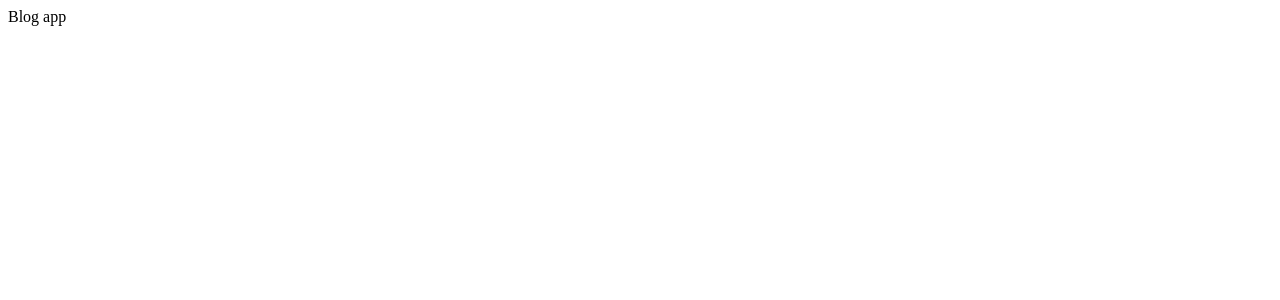
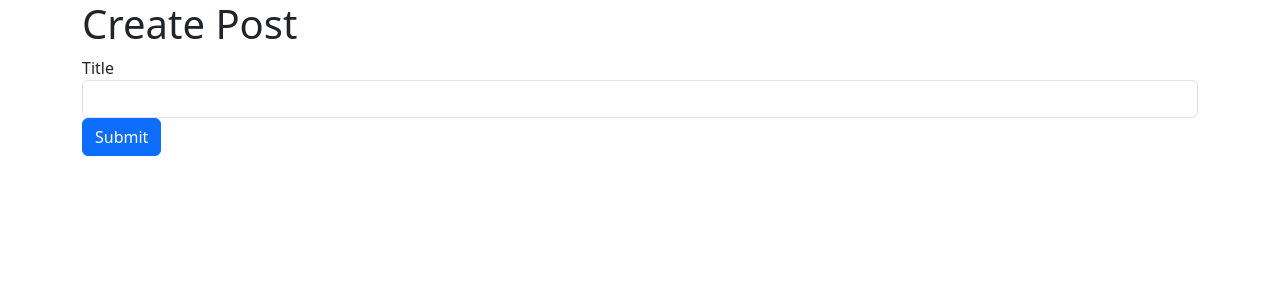
Before and after one commit to Vitali177/blog-app, a React (Create React App) app in the folder client/: page / in a window 1280 px wide. Shown: the top 300 px of the page. Built offline with nearby package versions, Linux system fonts and the light colour scheme.

Commit message:
building post submission

```diff
--- a/client/public/index.html
+++ b/client/public/index.html
@@ -1,20 +1,23 @@
 <!DOCTYPE html>
 <html lang="en">
+
 <head>
   <meta charset="utf-8" />
   <link rel="icon" href="%PUBLIC_URL%/favicon.ico" />
   <meta name="viewport" content="width=device-width, initial-scale=1" />
   <meta name="theme-color" content="#000000" />
-    <meta
-      name="description"
-      content="Web site created using create-react-app"
-    />
+  <meta name="description" content="Web site created using create-react-app" />
   <link rel="apple-touch-icon" href="%PUBLIC_URL%/logo192.png" />
   <!--
       manifest.json provides metadata used when your web app is installed on a
       user's mobile device or desktop. See https://developers.google.com/web/fundamentals/web-app-manifest/
     -->
   <link rel="manifest" href="%PUBLIC_URL%/manifest.json" />
+  <link href="https://cdn.jsdelivr.net/npm/bootstrap@5.3.0-alpha3/dist/css/bootstrap.min.css" rel="stylesheet"
+    integrity="sha384-KK94CHFLLe+nY2dmCWGMq91rCGa5gtU4mk92HdvYe+M/SXH301p5ILy+dN9+nJOZ" crossorigin="anonymous">
+  <script src="https://cdn.jsdelivr.net/npm/bootstrap@5.3.0-alpha3/dist/js/bootstrap.bundle.min.js"
+    integrity="sha384-ENjdO4Dr2bkBIFxQpeoTz1HIcje39Wm4jDKdf19U8gI4ddQ3GYNS7NTKfAdVQSZe"
+    crossorigin="anonymous"></script>
   <!--
       Notice the use of %PUBLIC_URL% in the tags above.
       It will be replaced with the URL of the `public` folder during the build.
@@ -26,6 +29,7 @@
     -->
   <title>React App</title>
 </head>
+
 <body>
   <noscript>You need to enable JavaScript to run this app.</noscript>
   <div id="root"></div>
@@ -40,4 +44,5 @@
       To create a production bundle, use `npm run build` or `yarn build`.
     -->
 </body>
+
 </html>
--- a/client/src/App.js
+++ b/client/src/App.js
@@ -1,5 +1,9 @@
 import React from 'react';
+import PostCreate from './PostCreate';
 
 export default () => {
-  return <div>Blog app</div>;
+  return <div className='container'>
+    <h1>Create Post</h1>
+    <PostCreate />
+  </div>;
 };
--- /dev/null
+++ b/client/src/PostCreate.js
@@ -0,0 +1,26 @@
+import React, { useState } from 'react';
+import axios from 'axios';
+
+export default () => {
+  const [title, setTitle] = useState('');
+
+  const onSubmit = async (e) => {
+    e.preventDefault();
+
+    await axios.post('http://localhost:4000/posts', {
+      title
+    });
+
+    setTitle('');
+  };
+
+  return <div>
+    <form onSubmit={onSubmit}>
+      <div className='form-group'>
+        <label>Title</label>
+        <input value={title} onChange={e => setTitle(e.target.value)} className='form-control' />
+      </div>
+      <button className='btn btn-primary'>Submit</button>
+    </form>
+  </div>;
+};
```
Lines whose indentation alone changed are shown as unchanged.
